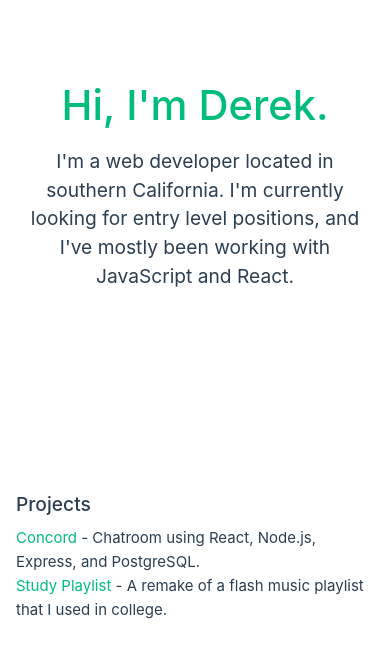
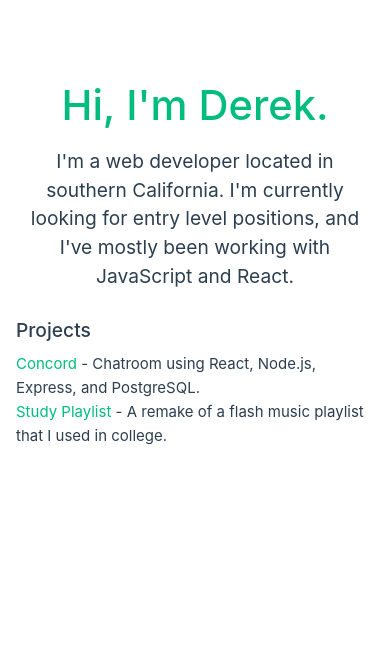
Before and after one commit to luiderek/personal-site, a Vue app: page / in a window 390 px wide. Shown: the top 656 px of the page. Built offline with nearby package versions, Linux system fonts and the light colour scheme.

Commit message:
attempt to address mobile 100vh bug

```diff
--- a/src/assets/main.css
+++ b/src/assets/main.css
@@ -4,7 +4,8 @@
   display: flex;
   flex-direction: column;
   justify-content: space-between;
-  height: 100vh;
+  min-height: 100vh;
+  min-height: -webkit-fill-available;
   max-width: 1280px;
   margin: 0 auto;
   padding: 1rem;
```
